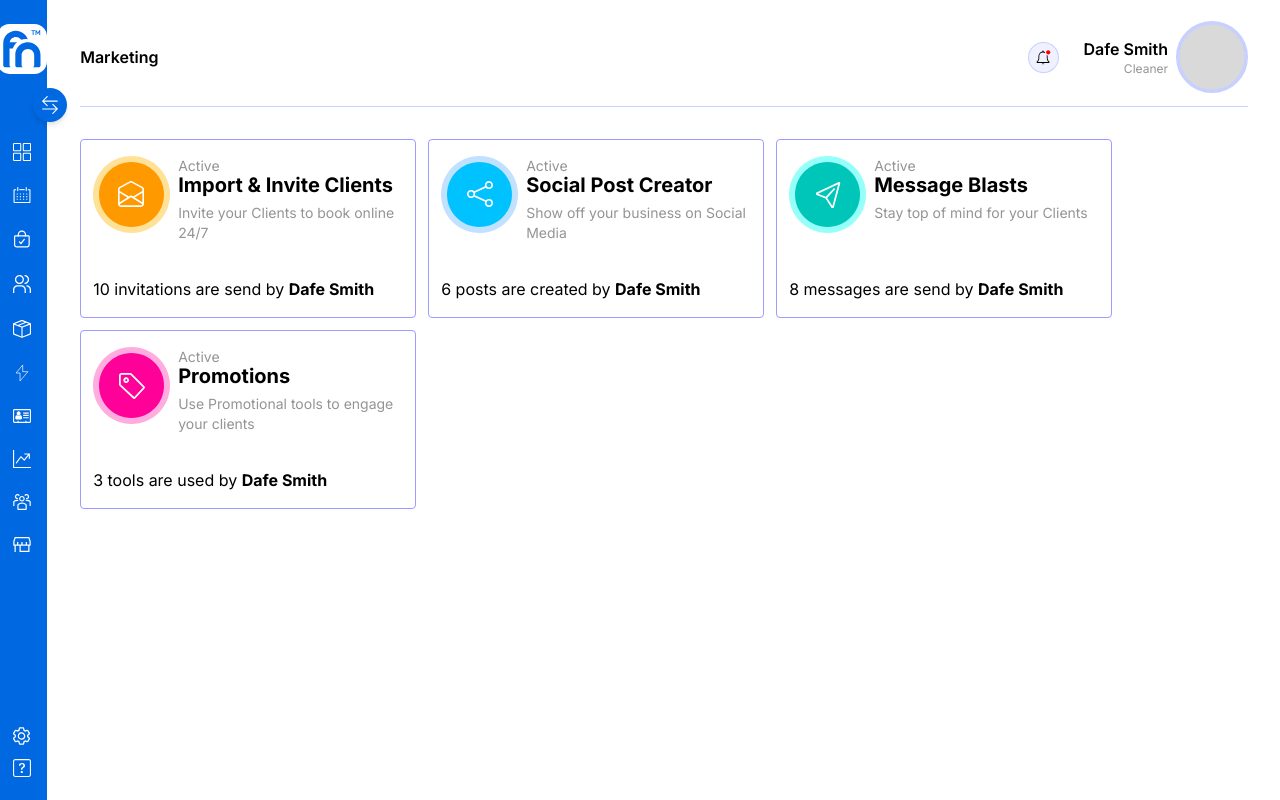
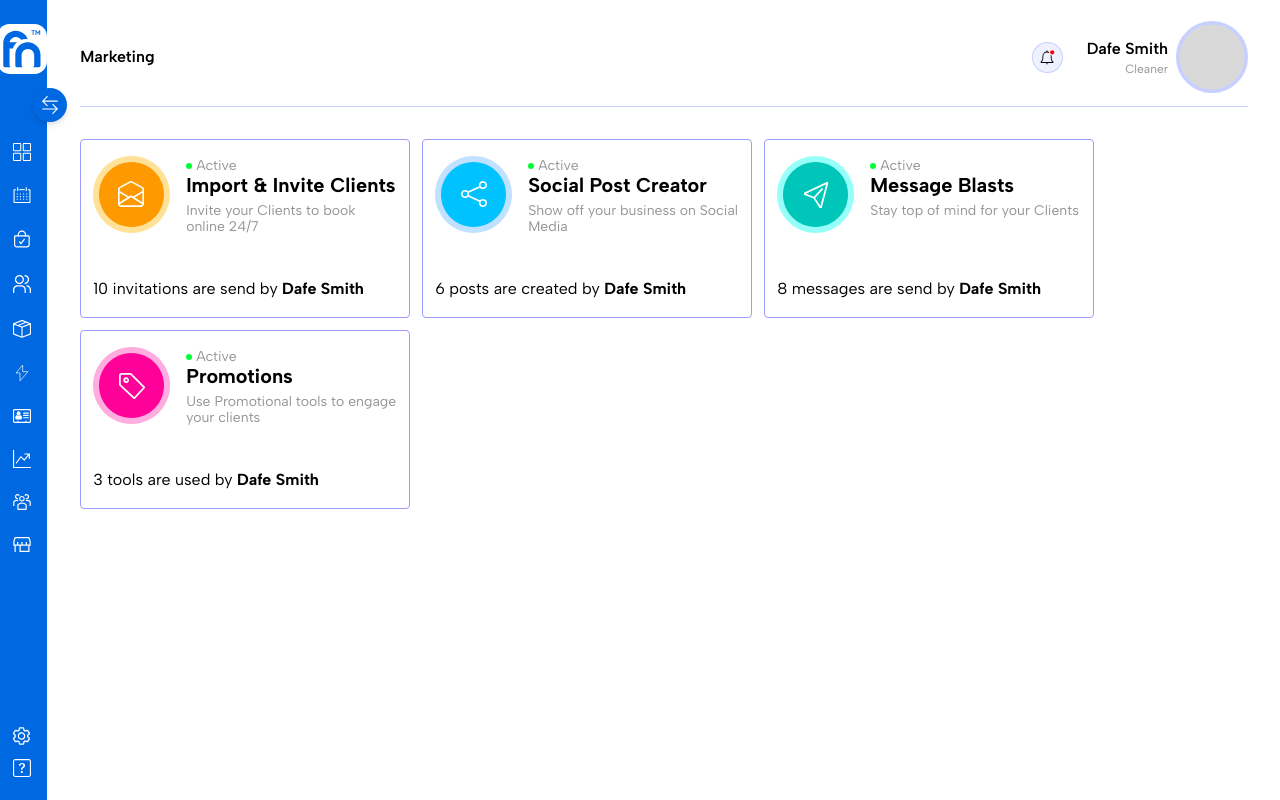
Before and after one commit to loyecares/farenow, a Next.js app: page / in a window 1280 px wide. Built offline with nearby package versions, Linux system fonts and the light colour scheme.

Commit message:
tailwind darkmode removed

```diff
--- a/src/app/globals.css
+++ b/src/app/globals.css
@@ -1,3 +1,4 @@
+@import url('https://fonts.googleapis.com/css2?family=Albert+Sans:ital,wght@0,100..900;1,100..900&display=swap');
 @tailwind base;
 @tailwind components;
 @tailwind utilities;
--- a/src/app/layout.tsx
+++ b/src/app/layout.tsx
@@ -1,5 +1,6 @@
 import type { Metadata } from "next";
 import { Inter } from "next/font/google";
+import { Albert_Sans } from "next/font/google";
 import "./globals.css";
 import DesktopSidebar from "@/components/sidebars/desktopSidebar";
 import NotificationIcon from "@/components/icons/NotificationIcon";
@@ -7,7 +8,7 @@ import ProfileIcon from "@/components/icons/ProfileIcon";
 
 
 
-const inter = Inter({ subsets: ["latin"] });
+const Albert = Albert_Sans({ subsets: ["latin"] });
 
 export const metadata: Metadata = {
   title: "Dashboard",
@@ -21,8 +22,8 @@ export default function RootLayout({
 }>) {
   return (
     <html lang="en">
-      <body className={inter.className}>
-        <div className="max-h-full flex  dark:bg-[#000000]">
+      <body className={Albert.className}>
+        <div className="max-h-full flex  ">
           <DesktopSidebar />
            {/* <TabletSidebar /> */}
 
--- a/src/components/Card.tsx
+++ b/src/components/Card.tsx
@@ -12,17 +12,20 @@ export type cardProps = {
 
 const Card: FC<cardProps>=({heading,active,description,invite,icon:Icon,inviteName})=> {
   return (
-    <div className='px-3 py-4 border rounded border-special w-[336px] h-[179px] flex flex-col justify-between'>
-      <div className='flex gap-2'>
+    <div className='px-3 py-4 border rounded border-special w-[330px] h-[179px] flex flex-col justify-between'>
+      <div className='flex gap-4'>
         <div>
           {<Icon/>}
         </div>
         <div>
-          <div className='text-grey text-sm mb-0'>
+          <div className='text-grey text-sm mb-0 flex gap-1 items-center'>
+
+            <svg width="6" height="6" viewBox="0 0 6 6" fill="none" xmlns="http://www.w3.org/2000/svg"><circle cx="3" cy="3" r="3" fill="#00FF38"/> </svg>
+
               {active}
           </div>
           <p className='font-bold text-xl mt-[-5px]' >{heading}</p>
-          <p className='text-grey text-sm mt-1'>{description}</p>
+          <p className='text-grey text-sm mt-1 leading-4'>{description}</p>
         </div>
 
       </div>
--- a/src/components/sidebars/Links.tsx
+++ b/src/components/sidebars/Links.tsx
@@ -14,7 +14,7 @@ const NavLink: FC<navProps> = ({ text, icon: Icon, route, style }) => {
     <div>
       <Link
         href={route}
-        className={`flex items-center justify-center gap-2 hover:scale-[1.09] transition-all ease-in duration-150 dark:text-white `}
+        className={`flex items-center justify-center gap-2 hover:scale-[1.09] transition-all ease-in duration-150  `}
       >
         {/* icon */}
         <p className={`${style} text-xl mb-[0.17rem] pl-1 `}>{<Icon />}</p>
--- a/src/components/sidebars/desktopSidebar.tsx
+++ b/src/components/sidebars/desktopSidebar.tsx
@@ -35,7 +35,7 @@ const DesktopSidebar = () => {
         show
           ? "w-[100px] bg-blue text-white"
           : "w-[50px] bg-blue text-white"
-      }  flex items-center border-r border-gray-100 dark:border-gray-600 sticky top-0 z-20 justify-center  transition-all ease-linear duration-[200ms]  max-md:w-[50px] max-lg:w-[50px] max-md:w-full h-screen  max-lg:w-[8%]  dark:bg-black`}
+      }  flex items-center border-r border-gray-100  sticky top-0 z-20 justify-center  transition-all ease-linear duration-[200ms]  max-md:w-[50px] max-lg:w-[50px] max-md:w-full h-screen  max-lg:w-[8%]  `}
     >
       <div
         className={`${
@@ -159,7 +159,7 @@ const DesktopSidebar = () => {
 
         </div>
         <div
-            className="p-2 z-10 cursor-pointer  text-lg shadow-md bg-blue dark:bg-black dark:border-gray-600 dark:border rounded-full text-blue-700 absolute top-[5.5rem] -right-5"
+            className="p-2 z-10 cursor-pointer  text-lg shadow-md bg-blue   rounded-full text-blue-700 absolute top-[5.5rem] -right-5"
             onClick={() => setShow(!show)}
           >
             <BsArrowLeftRight />
--- a/tailwind.config.ts
+++ b/tailwind.config.ts
@@ -21,6 +21,10 @@ const config: Config = {
       "special": "#9E9CFF",
 
     },
+    fontFamily:{
+      "Albert Sans":["Albert Sans", "sans-serif"],
+
+    },
 
     extend: {
       backgroundImage: {
```
